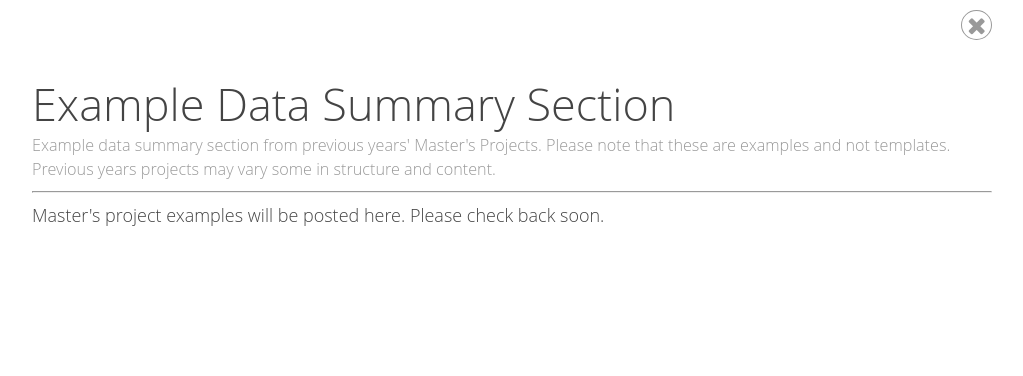
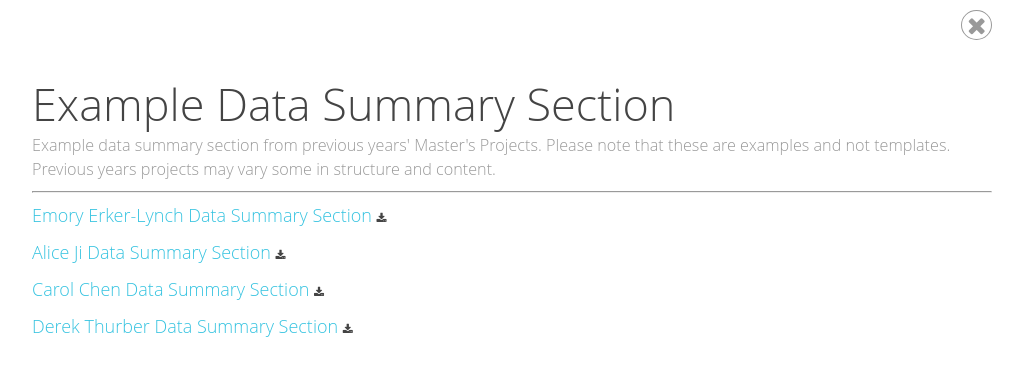
Before and after one commit to dwthurber/mshe-tech-tools, a Jekyll site: the page built from pages/mp-examples-summary.html, in a window 1280 px wide. Shown: the top 376 px of the page, without its empty margins (128-1151 px from the left). Built offline with Jekyll 4.4.1, drawn with Linux system fonts in a browser that asks for light colours; nearby versions of some CDN libraries.

Commit message:
Added data summary and interpretation examples

```diff
--- a/pages/mp-examples-interpretation.html
+++ b/pages/mp-examples-interpretation.html
@@ -3,4 +3,7 @@ layout: default
 title: Example Data Interpretation Section
 subtitle: Example data interpreation section from previous years' Master's Projects. Please note that these are examples and not templates. Previous years projects may vary some in structure and content.
 ---
-<p>Master's project examples will be posted here. Please check back soon.</p>
+<p><a href="../assets/emory-lynch_MP-Interpretation.pdf" target="_blank">Emory Erker-Lynch Data Interpretation Section</a> <i class="fa fa-download fa-sm"></i></p>
+<p><a href="../assets/alice-ji_MP-Interpretation.pdf" target="_blank">Alice Ji Data Interpretation Section</a> <i class="fa fa-download fa-sm"></i></p>
+<p><a href="../assets/carol-chen_MP-Interpretation.pdf" target="_blank">Carol Chen Data Interpretation Section</a> <i class="fa fa-download fa-sm"></i></p>
+<p><a href="../assets/derek-thurber_MP-Interpretation.pdf" target="_blank">Derek Thurber Data Interpretation Section</a> <i class="fa fa-download fa-sm"></i></p>
--- a/pages/mp-examples-summary.html
+++ b/pages/mp-examples-summary.html
@@ -3,4 +3,7 @@ layout: default
 title: Example Data Summary Section
 subtitle: Example data summary section from previous years' Master's Projects. Please note that these are examples and not templates. Previous years projects may vary some in structure and content.
 ---
-<p>Master's project examples will be posted here. Please check back soon.</p>
+<p><a href="../assets/emory-lynch_MP-Data-Summary.pdf" target="_blank">Emory Erker-Lynch Data Summary Section</a> <i class="fa fa-download fa-sm"></i></p>
+<p><a href="../assets/alice-ji_MP-Data-Summary.pdf" target="_blank">Alice Ji Data Summary Section</a> <i class="fa fa-download fa-sm"></i></p>
+<p><a href="../assets/carol-chen_MP-Data-Summary.pdf" target="_blank">Carol Chen Data Summary Section</a> <i class="fa fa-download fa-sm"></i></p>
+<p><a href="../assets/derek-thurber_MP-Data-Summary.pdf" target="_blank">Derek Thurber Data Summary Section</a> <i class="fa fa-download fa-sm"></i></p>
```
Also changed, not shown: 8 other files.
